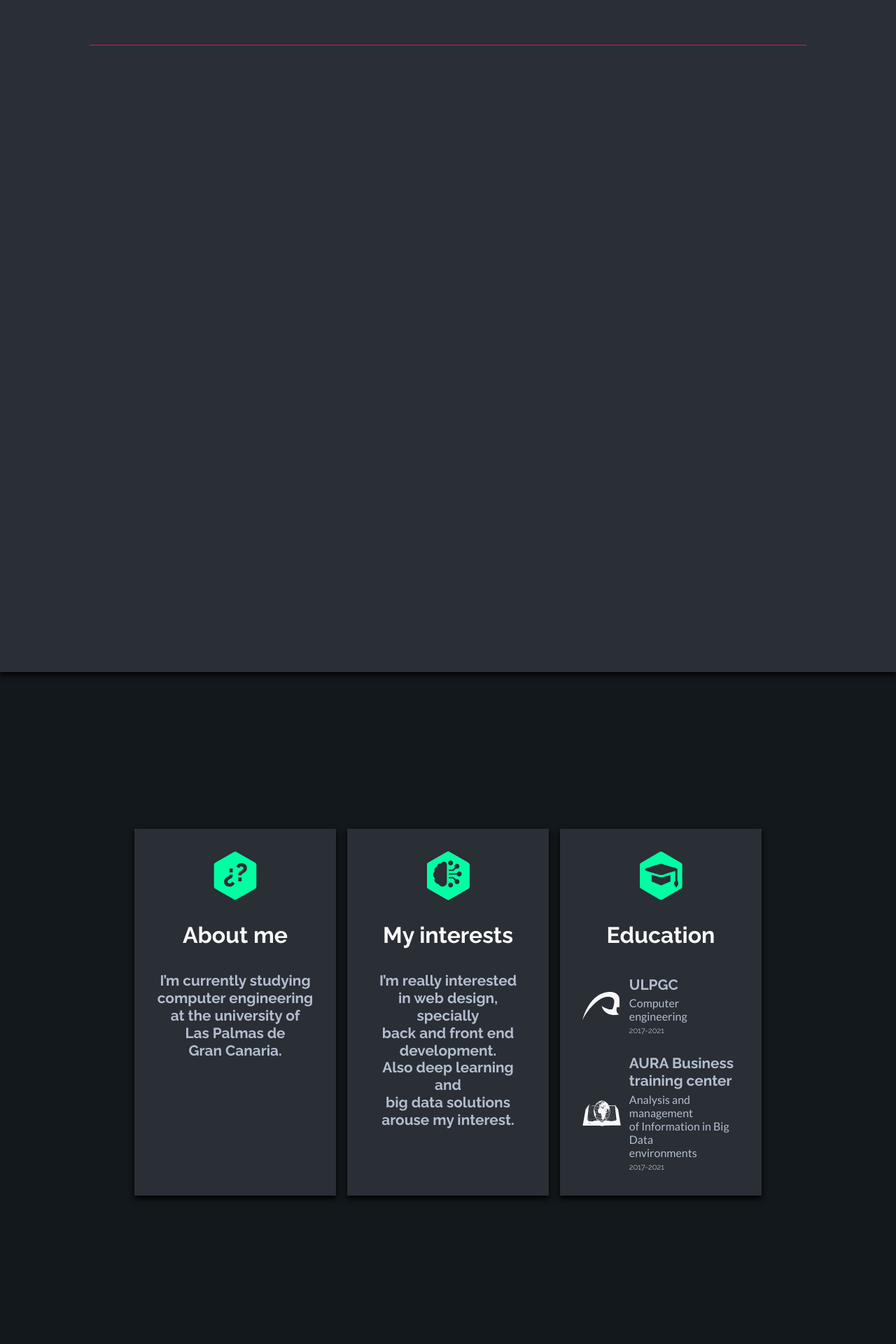
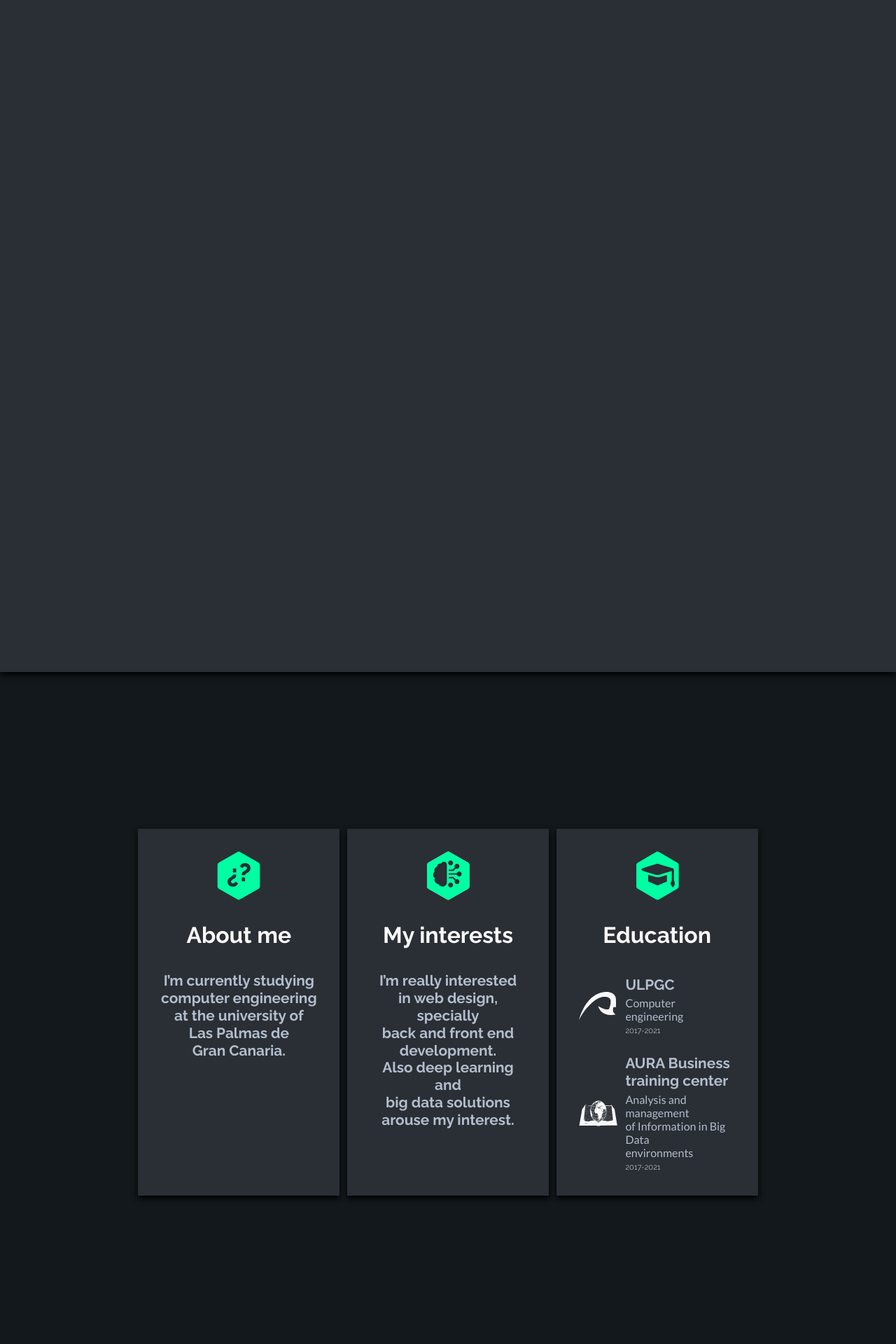
Before and after one commit to javidiazdom/portfolio, a React (Create React App) app: page / in a window 1280 px wide. Shown: the top 1920 px of the page at 70% size. Built offline with nearby package versions, Linux system fonts and the light colour scheme.

Commit message:
Added section for animations

```diff
--- a/package.json
+++ b/package.json
@@ -4,6 +4,7 @@
   "private": true,
   "homepage": "https://github.javidiazdom.io/portfolio",
   "dependencies": {
+    "animejs": "^3.1.0",
     "aos": "^2.3.4",
     "react": "^16.9.0",
     "react-dom": "^16.9.0",
--- a/src/App.css
+++ b/src/App.css
@@ -12,23 +12,9 @@
   margin-top: 10rem;
 }
 
-.line {
-  padding-top:5%;
-  padding-left: 10%;
-  padding-right:10%;
-  height: 1px;
-  width: 80%;
-}
-
-.bg {
-  background-color: #FF006B;
-  width: 100%;
-  height: 100%;
-}
-
 .skills-container {
   margin-top: 15rem;
-  padding:4rem;
+  padding:5%;
 }
 
 @media screen and (max-width: 800px) {
--- a/src/App.js
+++ b/src/App.js
@@ -3,6 +3,7 @@ import './App.css';
 import Info from './sections/info';
 import Skills from './sections/skills';
 import Footer from './sections/footer.js';
+import Animation from './sections/animation.js';
 import AOS from 'aos';
 import 'aos/dist/aos.css';
 
@@ -16,10 +17,7 @@ class App extends React.Component {
     return (
       <>
         <div className = "home">
-          <div className = "line">
-            <div className = "bg"/>
-          </div>
-          {/*Here goes the js animation*/}
+          <Animation/>
         </div>
         <div className = "info">
           <Info/>
--- /dev/null
+++ b/src/sections/animation.js
@@ -0,0 +1,12 @@
+import React from 'react';
+import './animation.css';
+
+function Animation() {
+    return(
+        <>
+
+        </>
+    );
+}
+
+export default Animation;
--- a/src/sections/info.css
+++ b/src/sections/info.css
@@ -1,7 +1,3 @@
-.main-container {
-
-}
-
 .info-container {
     display: flex;
 }
@@ -12,7 +8,7 @@
     padding-right: 8rem;
     width: 100%;
     flex-wrap: wrap;
-    justify-content: space-between;
+    justify-content: space-around;
 }
 
 .square {
@@ -25,6 +21,7 @@
     box-shadow: 0px 4px 8px #000000;
     width: 25%;
     min-width: 20vh;
+    margin-bottom: 5rem;
 }
 
 h2 {
@@ -51,14 +48,6 @@ h4 {
 a {
     text-decoration: #000000;
 
-}
-
-
-.under {
-    width: 50px;
-    background-color: #FF006B;
-    height: 4px;
-    align-self: center;
 }
 
 .data {
@@ -104,10 +93,13 @@ a {
 @media screen and (max-width: 800px) {
     .square {
         padding: 1rem;
+        width: 100%;
+        margin-bottom: 3rem;
+        padding-bottom: 4rem;
     }
 
     .content-container {
-        padding-left: 4rem;
-        padding-right: 4rem;
+        padding-left: 0rem;
+        padding-right: 0rem;
     }
 }
--- a/src/sections/skills.css
+++ b/src/sections/skills.css
@@ -9,7 +9,9 @@
 
 @media screen and (min-width: 1200px) {
     .bars {
-        padding-right: 20rem;
+        padding-right: 0rem;
+        margin-left: 20%;
+        margin-right: 5%;
     }
 }
 
@@ -34,9 +36,6 @@ p {
     color: #000000;
 }
 
-.me .under {
-    background-color: #FF006B;
-}
 
 .content {
     display: flex;
@@ -121,7 +120,7 @@ h1 {
     background: #2A2E35;
     box-shadow: 0px 4px 8px #000000;
     text-align: right;
-    width: 70%;
+    width: 100%;
 }
 
 .bar-precont p {
--- a/src/sections/skills.js
+++ b/src/sections/skills.js
@@ -57,7 +57,7 @@ function Skills () {
                     <div className="bar-precont">
                         <div className="bar-container">
                             <div className = "logo">
-                                {/*<Java></Java>*/}
+                                <Java></Java>
                             </div>
                             <div className = "bar">
                                 <div className = "bar-back">
```
Also changed, not shown: src/sections/animation.css (added), src/sections/svg/bars/java-logo.svg, 1 other file (tests, documents, lock files or other folders).
